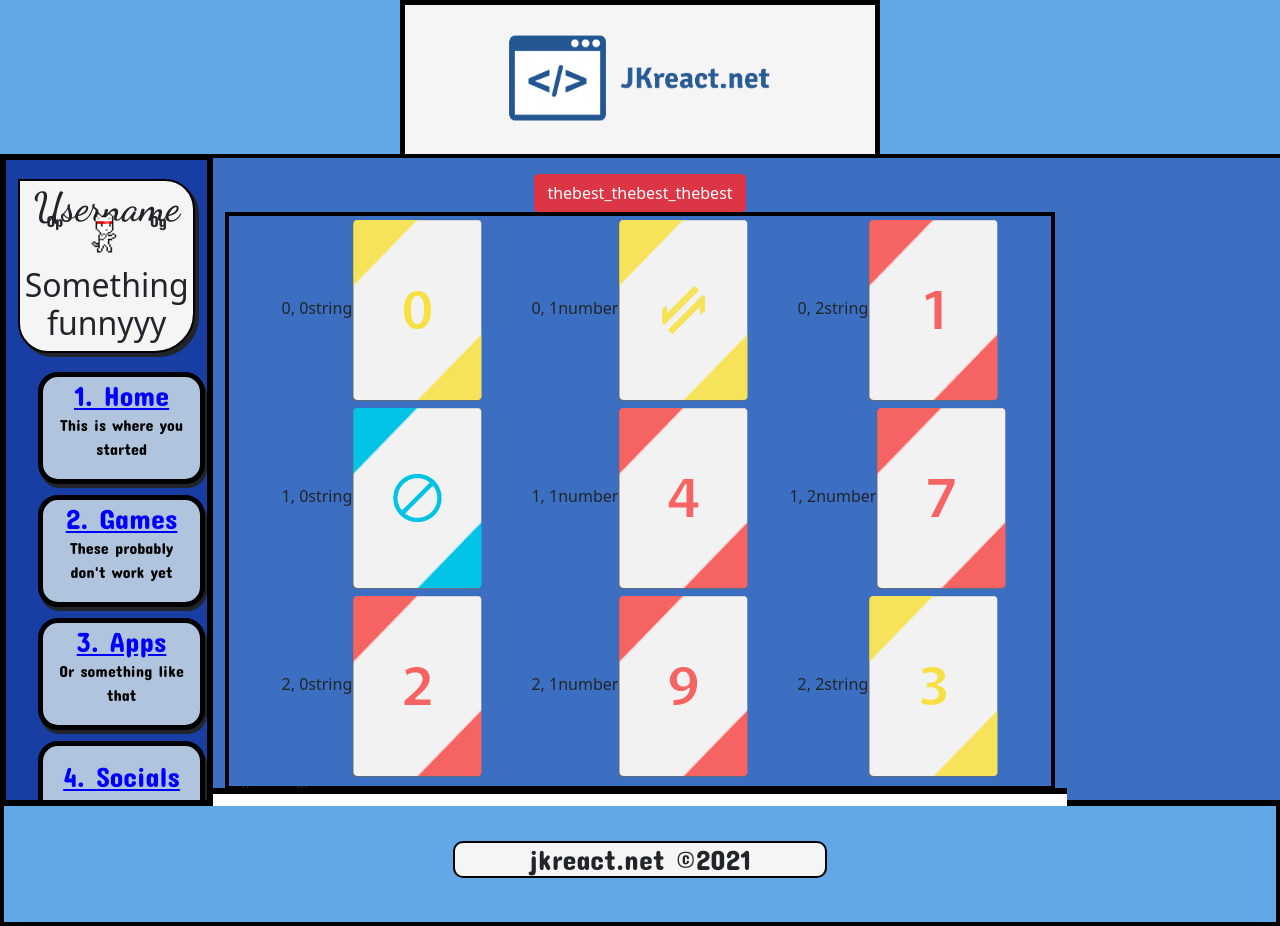
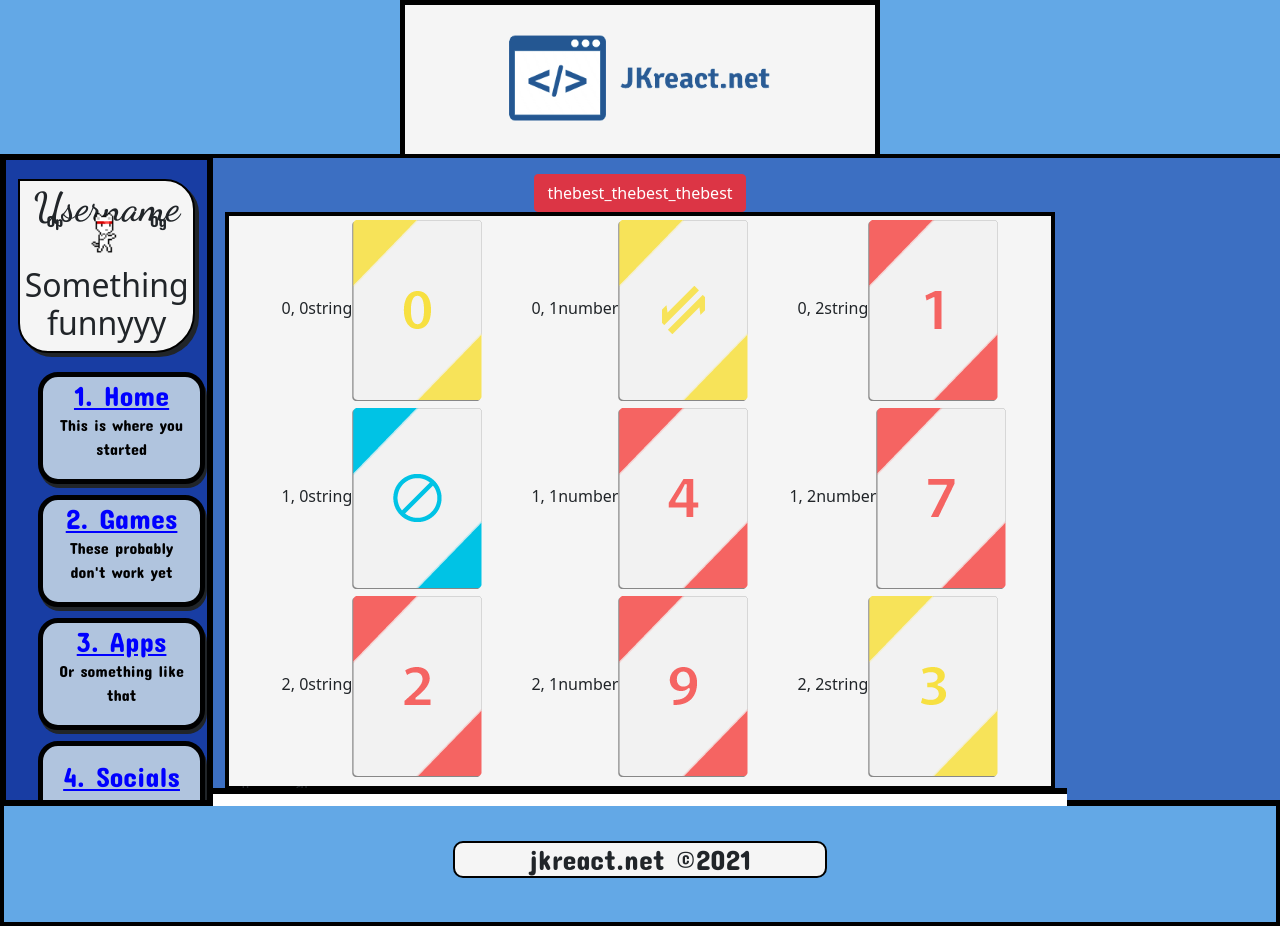
Before and after one commit to jkreal/jkreact, a React (Create React App) app: page /games/uno in a window 1280 px wide. Built offline with nearby package versions, Linux system fonts and the light colour scheme.

Commit message:
Updated text prompts and adjusted some styles

```diff
--- a/src/Components/Dashboard/Games/GameController/GameController.jsx
+++ b/src/Components/Dashboard/Games/GameController/GameController.jsx
@@ -15,19 +15,20 @@ const fullscreen = {
   position: "absolute",
   left: "0",
   right: "0",
-  top: "0",
+  // top: "0",
   bottom: "0",
   margin: "auto",
   width: "100%",
   overflow: "hidden",
   backgroundColor: "white",
-  border: "2px solid black",
+  border: "4px solid black",
 };
 
 const windowed = {
   width: "100%",
   height: "100%",
   border: "4px solid black",
+  backgroundColor: "whitesmoke"
 };
 
 class GameController extends React.Component {
@@ -56,6 +57,7 @@ class GameController extends React.Component {
               this.props.mobile > 1 ? windowed : fullscreen
             }
             toggleView={this.toggleView}
+            name={this.props.playing.toUpperCase()}
           />
         );
       case "trivia":
--- a/src/Components/Dashboard/Games/GameController/Uno.jsx
+++ b/src/Components/Dashboard/Games/GameController/Uno.jsx
@@ -69,7 +69,7 @@ class Uno extends React.Component {
       </Container>
     ) : (
       <Container>
-        <h1>Please flip your phone to play this game! Turn it back around to get back to the menu.</h1>
+        <h1 style={{}}>Please turn your phone over to play {this.props.name}! Turn it back to PORTRAIT MODE to get back to this screen!</h1>
       </Container>
     );
   }
--- a/src/Components/Dashboard/Games/Games.jsx
+++ b/src/Components/Dashboard/Games/Games.jsx
@@ -54,7 +54,6 @@ class Games extends React.Component {
         }}
         className="content"
       >
-        <Router>
           {this.props.sidebar === false ? (
             <button
               // This button appears if the sidebar is disabled
@@ -96,7 +95,6 @@ class Games extends React.Component {
                 })}
               </Row>
           </Switch>
-        </Router>
       </Col>
     );
   }
```
